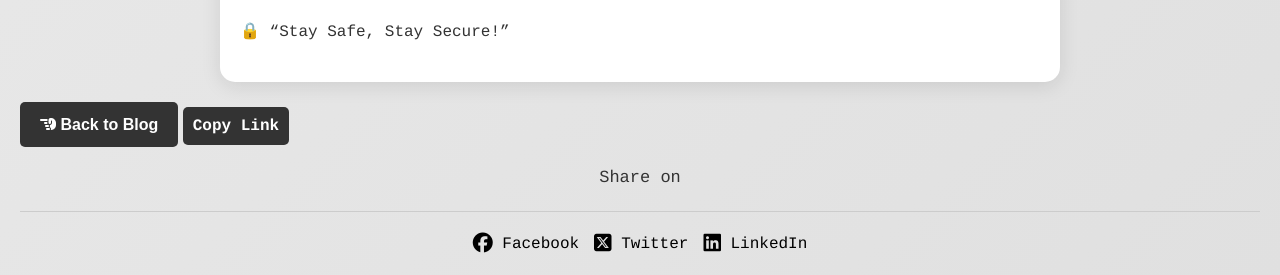
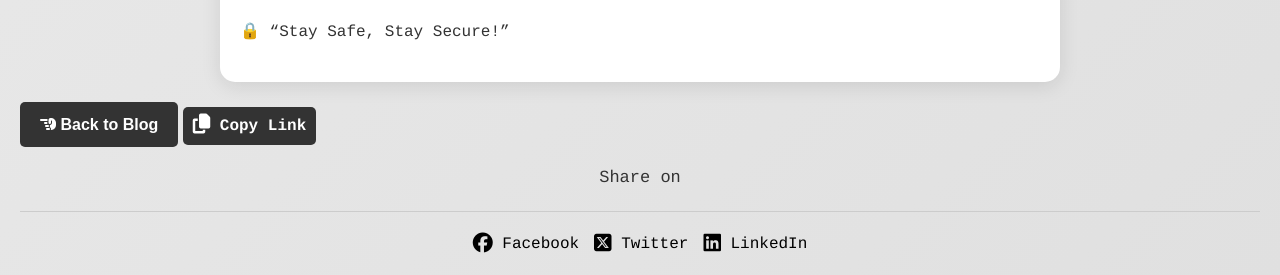
Before and after one commit to foysal1627/foysal1627.github.io, a Jekyll site: the page built from _posts/2025-03-18-new-blog.md, in a window 1280 px wide. Shown: the part 3106-3381 px from the top of the page. Built offline with Jekyll 4.4.1, drawn with Linux system fonts in a browser that asks for light colours.

Commit message:
Update post.html

```diff
--- a/_layouts/post.html
+++ b/_layouts/post.html
@@ -11,8 +11,8 @@ layout: default
 <a href="/blog.html" class="button"><i class="fa-solid fa-hand-point-left"></i> <b>Back to Blog</b></a>
 
 <!-- Copy Link Button -->
-<button id="copyLinkButton" style="font-family: courier; padding: 10px; background-color: #333333; color: white; border: none; border-radius: 5px; cursor: pointer;">
-    <b>Copy Link</b>
+<button id="copyLinkButton" style="font-family: courier; padding: 10px; right: 20px; background-color: #333333; color: white; border: none; border-radius: 5px; cursor: pointer;">
+   <i class="fa-solid fa-copy fa-lg"></i> <b>Copy Link</b>
 </button>
 
 <!-- Script to Copy Link -->
```
